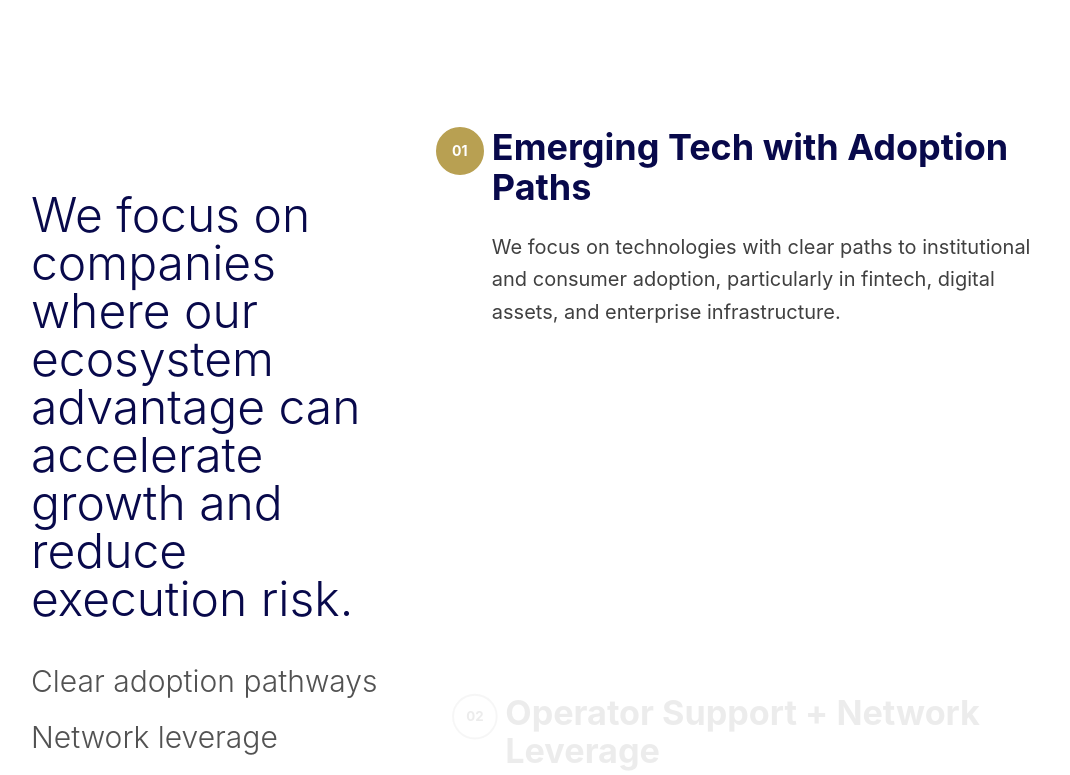
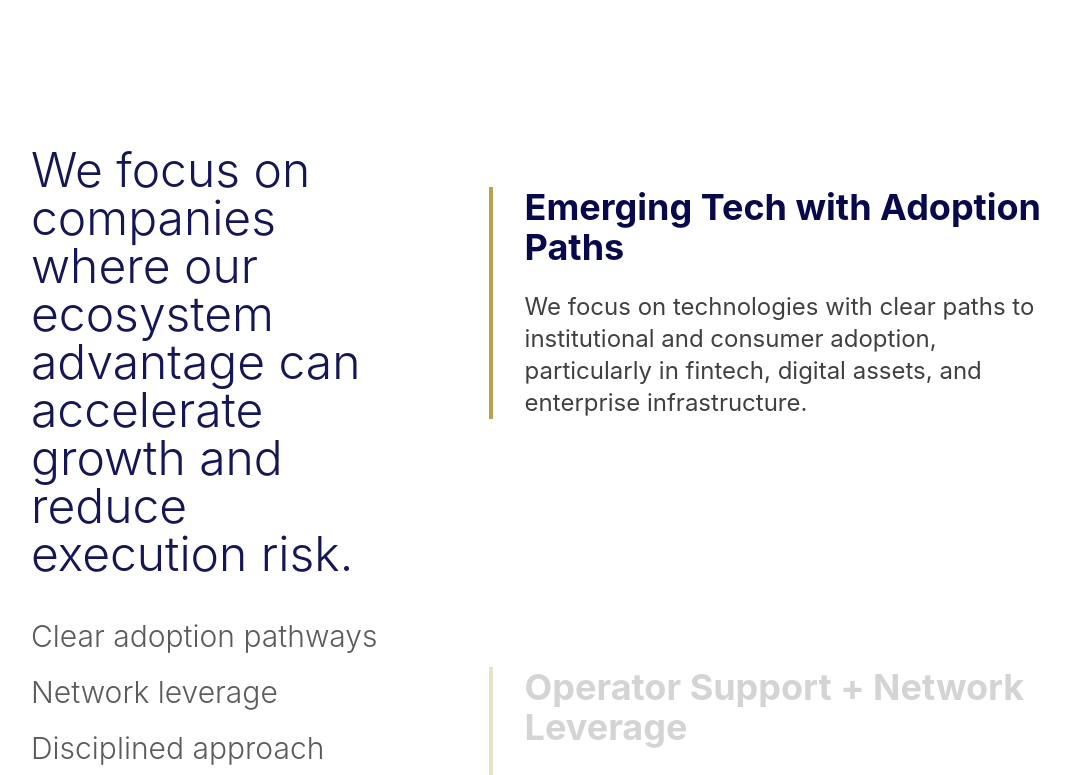
Before and after one commit to ingicco/alpha, a Next.js app: page /investment in a window 1280 px wide. Shown: the part 1360-2135 px from the top of the page, without its empty margins (97-1167 px from the left). Built offline with nearby package versions, Linux system fonts and the light colour scheme.

Commit message:
Fix ScrollReveal vanguard effect - improve alignment, opacity, and positioning

```diff
--- a/components/ScrollReveal.tsx
+++ b/components/ScrollReveal.tsx
@@ -15,100 +15,92 @@ interface ScrollRevealProps {
 export function ScrollReveal({ leftContent, rightItems, className = '' }: ScrollRevealProps) {
   const containerRef = useRef<HTMLDivElement>(null)
   const [activeIndex, setActiveIndex] = useState(0)
+  const [scrollProgress, setScrollProgress] = useState(0)
 
   useEffect(() => {
     const container = containerRef.current
     if (!container) return
 
-    const observer = new IntersectionObserver(
-      (entries) => {
-        let highestIndex = -1
+    const handleScroll = () => {
+      const containerRect = container.getBoundingClientRect()
+      const containerTop = containerRect.top
+      const containerHeight = containerRect.height
+      const windowHeight = window.innerHeight
 
-        entries.forEach((entry) => {
-          if (entry.isIntersecting) {
-            const index = parseInt(entry.target.getAttribute('data-index') || '0')
-            if (index > highestIndex) {
-              highestIndex = index
+      // Calculate scroll progress through the container
+      const scrolled = Math.max(0, Math.min(1, -containerTop / (containerHeight - windowHeight)))
+      setScrollProgress(scrolled)
+
+      // Calculate which item should be active based on scroll position
+      const totalItems = rightItems.length
+      const progressPerItem = 1 / totalItems
+      const currentIndex = Math.floor(scrolled / progressPerItem)
+      const clampedIndex = Math.max(0, Math.min(totalItems - 1, currentIndex))
+
+      setActiveIndex(clampedIndex)
     }
-          }
-        })
 
-        if (highestIndex >= 0) {
-          setActiveIndex(highestIndex)
-        }
-      },
-      {
-        root: null,
-        rootMargin: '-30% 0px -30% 0px',
-        threshold: 0.3,
-      }
-    )
+    window.addEventListener('scroll', handleScroll)
+    handleScroll() // Initial call
 
-    // Wait for DOM to be ready, then observe
-    setTimeout(() => {
-      const rightElements = container.querySelectorAll('[data-index]')
-      console.log('Found elements to observe:', rightElements.length)
-      rightElements.forEach((el) => observer.observe(el))
-    }, 100)
-
-    return () => observer.disconnect()
-  }, [])
+    return () => window.removeEventListener('scroll', handleScroll)
+  }, [rightItems.length])
 
   return (
     <div ref={containerRef} className={`${className}`}>
       {/* Desktop Layout */}
       <div className="hidden lg:block">
-        <div className="grid lg:grid-cols-5 lg:gap-12">
-          {/* Left Content - Fixed Position */}
-          <div className="lg:col-span-2">
-            <div className="sticky top-32 z-10 h-screen flex items-start pt-32">
-              <div className="w-full">
+        <div className="relative flex min-h-screen">
+          {/* Left Content - Sticky Position */}
+          <div className="w-2/5 pr-12">
+            <div className="sticky top-32 z-10 py-20">
+              <div
+                className="transition-all duration-500 ease-out"
+                style={{
+                  opacity: scrollProgress < 0.85 ? 1 - (scrollProgress * 0.2) : Math.max(0.4, 1 - ((scrollProgress - 0.85) / 0.15)),
+                  transform: `translateY(${scrollProgress * 10}px)`
+                }}
+              >
                 {leftContent}
               </div>
             </div>
           </div>
 
           {/* Right Content - Scrollable Items */}
-          <div className="lg:col-span-3 space-y-32">
-            {rightItems.map((item, index) => (
+          <div className="w-3/5 pl-12">
+            {rightItems.map((item, index) => {
+              const isActive = activeIndex === index
+              const isPassed = activeIndex > index
+
+              return (
                 <div
                   key={index}
-                data-index={index}
-                className={`transition-all duration-700 ease-out transform ${
-                  activeIndex >= index
-                    ? 'opacity-100 translate-y-0 scale-100'
-                    : 'opacity-20 translate-y-8 scale-95'
-                }`}
-                style={{ minHeight: '400px' }}
+                  className="flex items-center py-20"
+                  style={{
+                    minHeight: '60vh',
+                    opacity: isActive ? 1 : 0.3,
+                    transform: `translateY(${isPassed ? -10 : 0}px)`,
+                    transition: 'all 0.5s ease-out'
+                  }}
                 >
-                <div className="relative pl-8 py-16 transition-all duration-700">
-                  {/* Clean number indicator - no line through */}
-                  <div className={`absolute -left-6 top-16 w-12 h-12 rounded-full flex items-center justify-center text-sm font-bold transition-all duration-700 border-2 ${
-                    activeIndex >= index
-                      ? 'bg-accent-500 text-white border-accent-500'
-                      : 'bg-white text-neutral-400 border-neutral-300'
-                  }`}>
-                    {String(index + 1).padStart(2, '0')}
-                  </div>
-
-                  <h3 className={`text-3xl lg:text-4xl font-bold mb-6 leading-tight transition-all duration-700 ${
-                    activeIndex >= index
-                      ? 'text-primary-900'
-                      : 'text-neutral-400'
+                  <div className="w-full">
+                    <div className="border-l-4 border-accent-500 pl-8">
+                      <h3 className={`text-3xl lg:text-4xl font-bold mb-6 leading-tight transition-all duration-500 ${
+                        isActive ? 'text-primary-900' : 'text-neutral-500'
                       }`}>
                         {item.title}
                       </h3>
 
-                  <p className={`text-xl leading-relaxed max-w-2xl transition-all duration-700 ${
-                    activeIndex >= index
-                      ? 'text-neutral-700'
-                      : 'text-neutral-400'
+                      <p className={`text-xl lg:text-2xl leading-relaxed transition-all duration-500 ${
+                        isActive ? 'text-neutral-700' : 'text-neutral-400'
                       }`}>
                         {item.description}
                       </p>
                     </div>
                   </div>
-            ))}
+                </div>
+              )
+            })}
           </div>
         </div>
       </div>
@@ -116,9 +108,11 @@ export function ScrollReveal({ leftContent, rightItems, className = '' }: Scroll
       {/* Mobile Layout - Simple List */}
       <div className="block lg:hidden">
         <div className="space-y-12">
-          <div>{leftContent}</div>
+          <div className="px-4">
+            {leftContent}
+          </div>
 
-          <div className="space-y-8">
+          <div className="space-y-8 px-4">
             {rightItems.map((item, index) => (
               <div key={index} className="border-l-4 border-accent-500 pl-6 py-4">
                 <h3 className="text-xl font-bold text-primary-900 mb-3 leading-tight">
```
Also changed, not shown: app/advisory/page.tsx (+39 -115 lines). Lines whose indentation alone changed are shown as unchanged.
